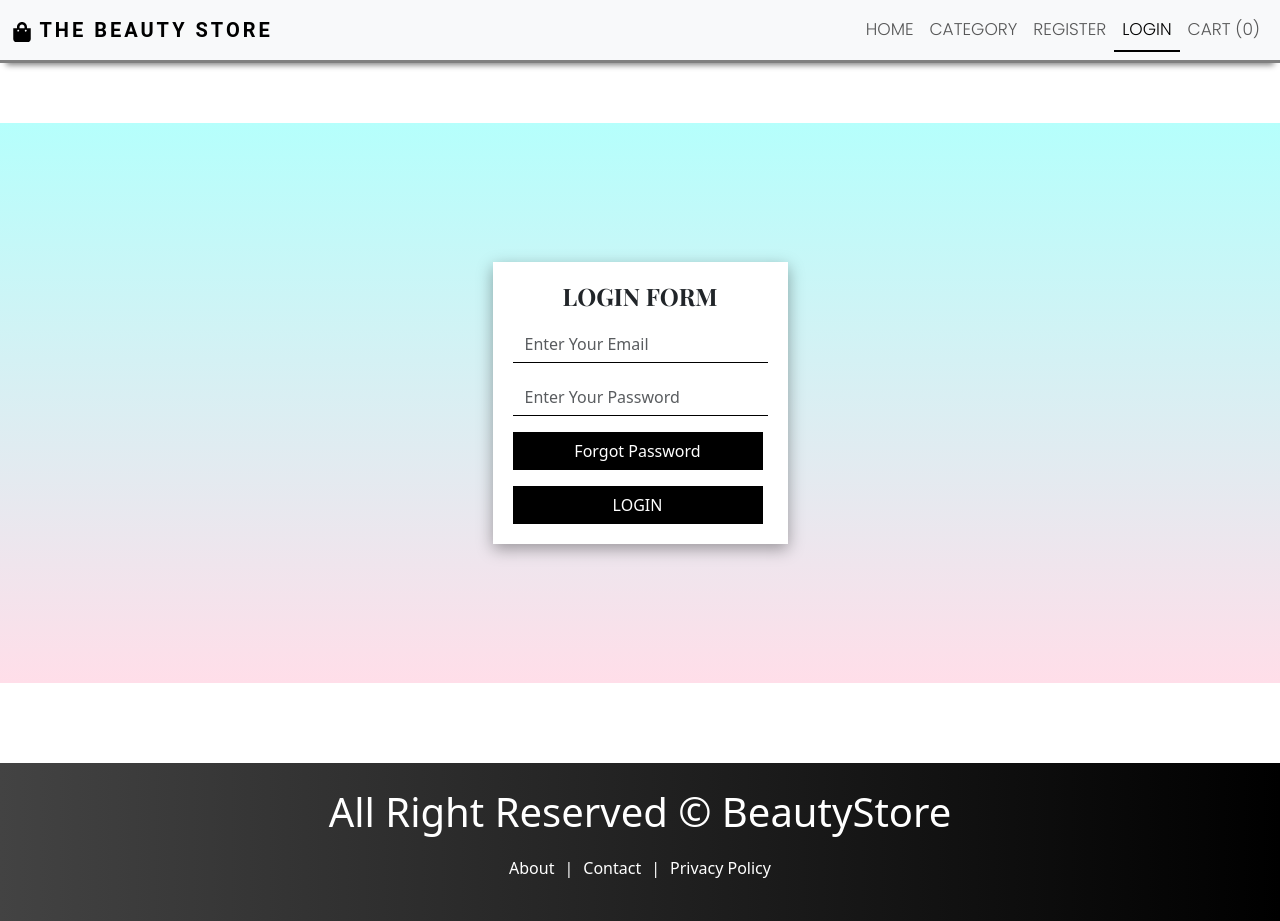
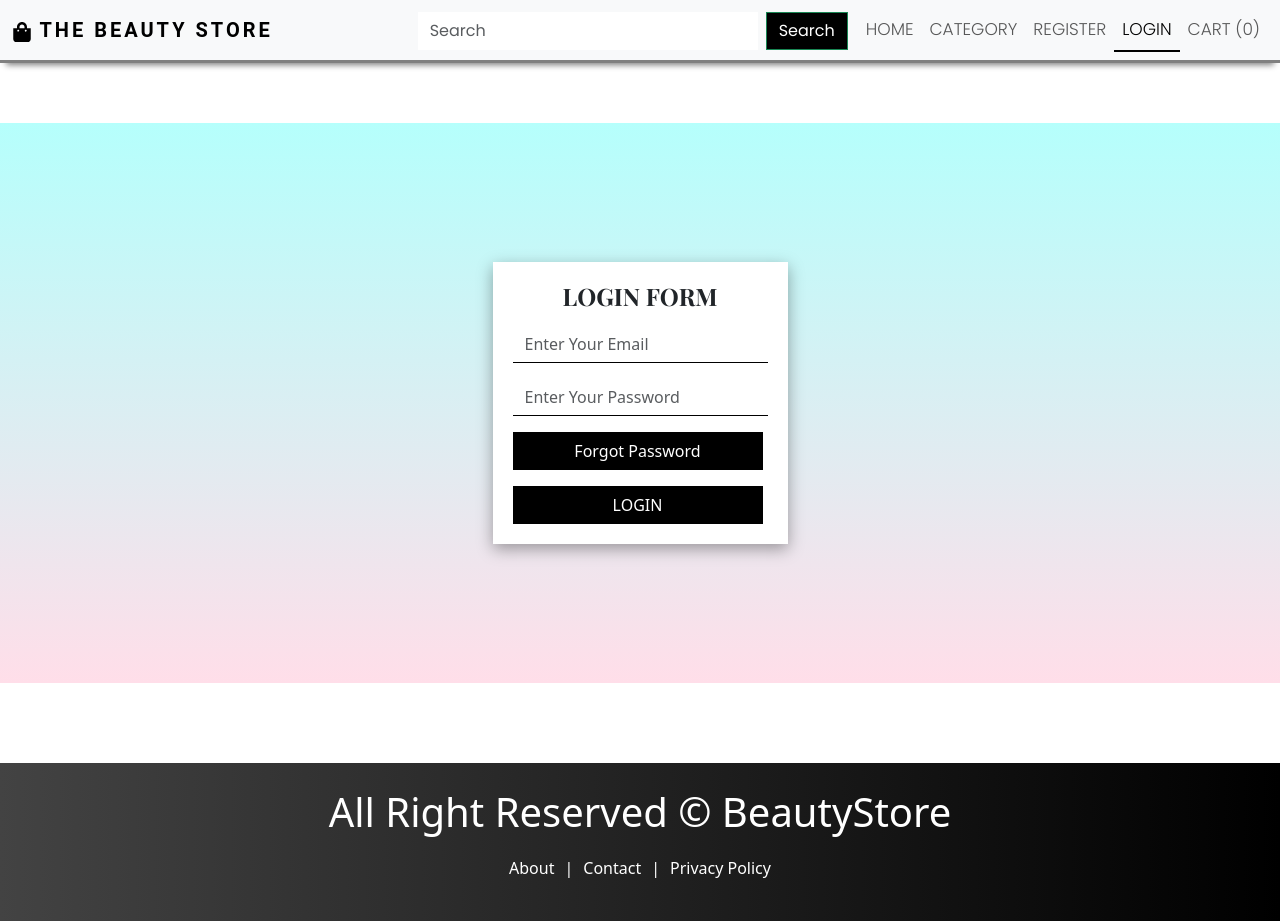
Before and after one commit to ZarinaAttaria/my-beauty-store, a React (Create React App) app in the folder client/: page /login in a window 1280 px wide. Built offline with nearby package versions, Linux system fonts and the light colour scheme.

Commit message:
created search product backend api and search input

```diff
--- a/client/src/App.js
+++ b/client/src/App.js
@@ -21,12 +21,18 @@
 import Products from './pages/Admin/Products';
 import Orders from './pages/user/Orders';
 import Profile from './pages/user/Profile';
+import Search from './pages/Search';
+import ProductDetails from './pages/ProductDetails';
 function App() {
   return (
    <>
 
    <Routes>
     <Route path='/' element={<HomePage/>} />
+    <Route path='/product/:slug' element={<ProductDetails/>} />
+
+    <Route path='/search' element={<Search/>} />
+
     <Route path='/dashboard' element={<PrivateRoute/>} >
     <Route path='user' element={<Dashboard/>} />
     <Route path='user/orders' element={<Orders/>} />
--- /dev/null
+++ b/client/src/components/Layout/Form/SearchInput.js
@@ -0,0 +1,45 @@
+import React, { useState } from 'react';
+import axios from 'axios';
+import { useNavigate } from 'react-router-dom';
+
+const SearchInput = () => {
+  const [values, setValues] = useState({ keyword: '', results: [] });
+  const navigate = useNavigate();
+
+  const handleSubmit = async (e) => {
+    e.preventDefault();
+    try {
+      const { data } = await axios.get(
+        `http://localhost:8080/api/v1/product/search/${values.keyword}`
+      );
+      setValues({ ...values, results: data });
+      navigate("/search");
+    } catch (error) {
+      console.log(error);
+    }
+  };
+
+  return (
+    <div>
+      <form
+        className="d-flex search-form"
+        role="search"
+        onSubmit={handleSubmit}
+      >
+        <input
+          className="form-control me-2"
+          type="search"
+          placeholder="Search"
+          aria-label="Search"
+          value={values.keyword}
+          onChange={(e) => setValues({ ...values, keyword: e.target.value })}
+        />
+        <button className="btn btn-outline-success" type="submit">
+          Search
+        </button>
+      </form>
+    </div>
+  );
+};
+
+export default SearchInput;
--- a/client/src/components/Layout/Header.js
+++ b/client/src/components/Layout/Header.js
@@ -3,6 +3,7 @@
 import { FaShoppingBag } from "react-icons/fa";
 import { useAuth } from '../../context/auth';
 import  {toast}  from 'react-toastify';
+import SearchInput from './Form/SearchInput';
 const Header = () => {
  const [auth,setAuth]=useAuth()
  const handleLogout=()=>
@@ -24,6 +25,7 @@
     <div className="collapse navbar-collapse" id="navbarTogglerDemo01">
       <Link to="/" className="navbar-brand" > <FaShoppingBag /> The Beauty Store</Link>
       <ul className="navbar-nav ms-auto mb-2 mb-lg-0">
+      <SearchInput/>
         <li className="nav-item">
           <NavLink to="/" className="nav-link" >Home</NavLink>
         </li>
--- /dev/null
+++ b/client/src/context/search.js
@@ -0,0 +1,20 @@
+import { useState, useContext, createContext } from "react";
+
+const SearchContext = createContext();
+const SearchProvider = ({ children }) => {
+  const [auth, setAuth] = useState({
+    keyword: "",
+    results: [],
+  });
+
+  return (
+    <SearchContext.Provider value={[auth, setAuth]}>
+      {children}
+    </SearchContext.Provider>
+  );
+};
+
+// custom hook
+const useSearch = () => useContext(SearchContext);
+
+export { useSearch, SearchProvider };
--- a/client/src/index.js
+++ b/client/src/index.js
@@ -6,15 +6,18 @@
 import { BrowserRouter } from "react-router-dom";
 import { AuthProvider } from "./context/auth";
 import 'antd/dist/reset.css';
+import { SearchProvider } from "./context/search";
 
 const root = ReactDOM.createRoot(document.getElementById("root"));
 root.render(
 <AuthProvider>
+<SearchProvider>
 <BrowserRouter>
 
       <App />
 
   </BrowserRouter>
+  </SearchProvider>
 </AuthProvider>
 
 );
--- a/client/src/pages/HomePage.js
+++ b/client/src/pages/HomePage.js
@@ -5,6 +5,7 @@
 import axios from "axios";
 import { toast } from "react-toastify";
 import { Prices } from "../components/Layout/Prices";
+import {  useNavigate } from "react-router-dom";
 
 const HomePage = () => {
   const [products, setProducts] = useState([]);
@@ -14,6 +15,7 @@
   const [total, setTotal] = useState(0);
   const [page, setPage] = useState(1);
   const [loading, setLoading] = useState(false);
+  const navigate=useNavigate()
 //get total count
 const getTotal=async()=>{
   try {
@@ -170,7 +172,7 @@
                      <div className="card-name-price">
                        <button
                          className="btn btn-info ms-1"
-                        //  onClick={() => navigate(`/product/${p.slug}`)}
+                         onClick={() => navigate(`/product/${p.slug}`)}
                        >
                          More Details
                        </button>
--- /dev/null
+++ b/client/src/pages/ProductDetails.js
@@ -0,0 +1,12 @@
+import React from 'react'
+import Layoutt from '../components/Layout/Layoutt'
+
+const ProductDetails = () => {
+  return (
+   <Layoutt>
+   Product details
+   </Layoutt>
+  )
+}
+
+export default ProductDetails
--- /dev/null
+++ b/client/src/pages/Search.js
@@ -0,0 +1,43 @@
+import React from 'react'
+import Layoutt from '../components/Layout/Layoutt'
+import { useSearch } from '../context/search';
+
+const Search = () => {
+    const [values, setValues] = useSearch();
+  return (
+   <Layoutt>
+   <div className="container">
+   <div className="text-center">
+     <h1>Search Results</h1>
+     <h6>
+       {values?.results.length < 1
+         ? "No Products Found"
+         : `Found ${values?.results.length}`}
+     </h6>
+     <div className="d-flex flex-wrap mt-4">
+       {values?.results.map((p) => (
+         <div className="card m-2" style={{ width: "18rem" }}>
+           <img
+             src={`http://localhost:8080/api/v1/product/product-photo/${p._id}`}
+             className="card-img-top"
+             alt={p.name}
+           />
+           <div className="card-body">
+             <h5 className="card-title">{p.name}</h5>
+             <p className="card-text">
+               {p.description.substring(0, 30)}...
+             </p>
+             <p className="card-text"> $ {p.price}</p>
+             <button class="btn btn-primary ms-1">More Details</button>
+             <button class="btn btn-secondary ms-1">ADD TO CART</button>
+           </div>
+         </div>
+       ))}
+     </div>
+   </div>
+ </div>
+   </Layoutt>
+  )
+}
+
+export default Search
```
Also changed, not shown: 2 other files (tests, documents, lock files or other folders).
